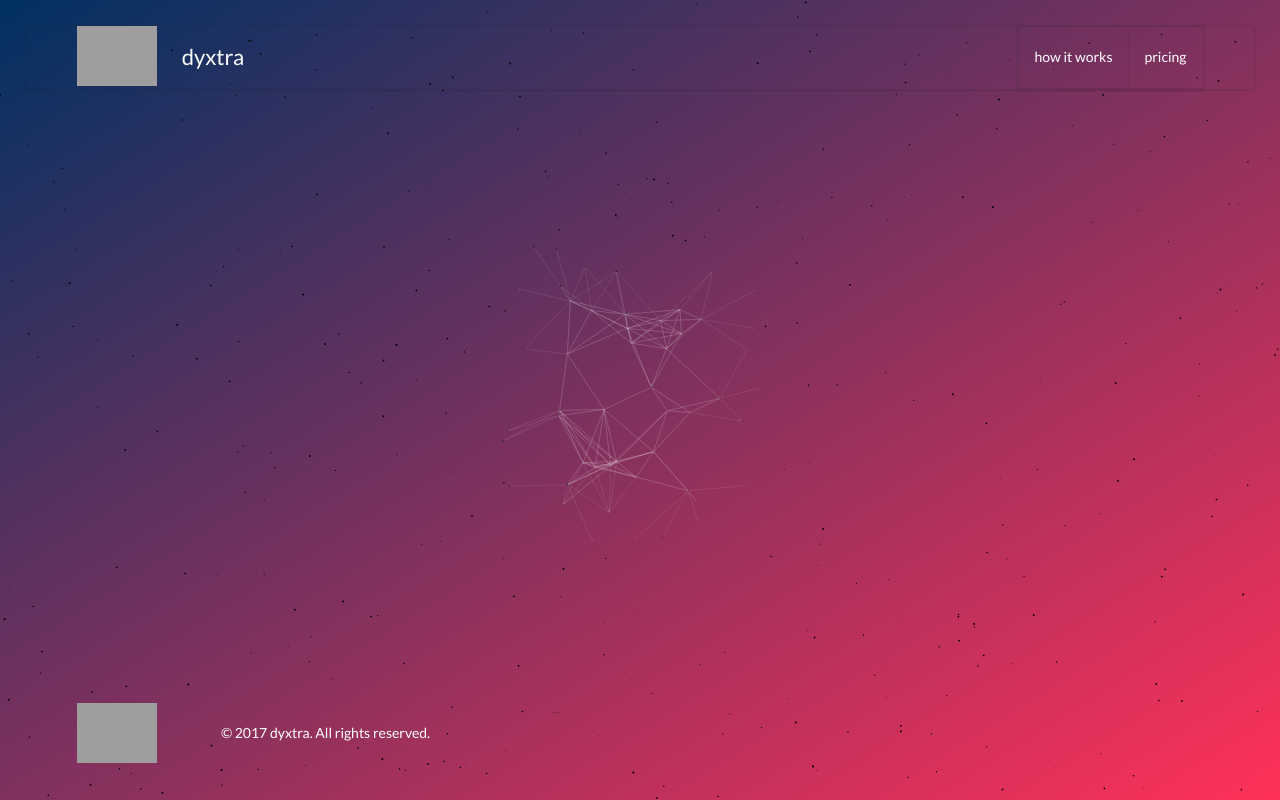
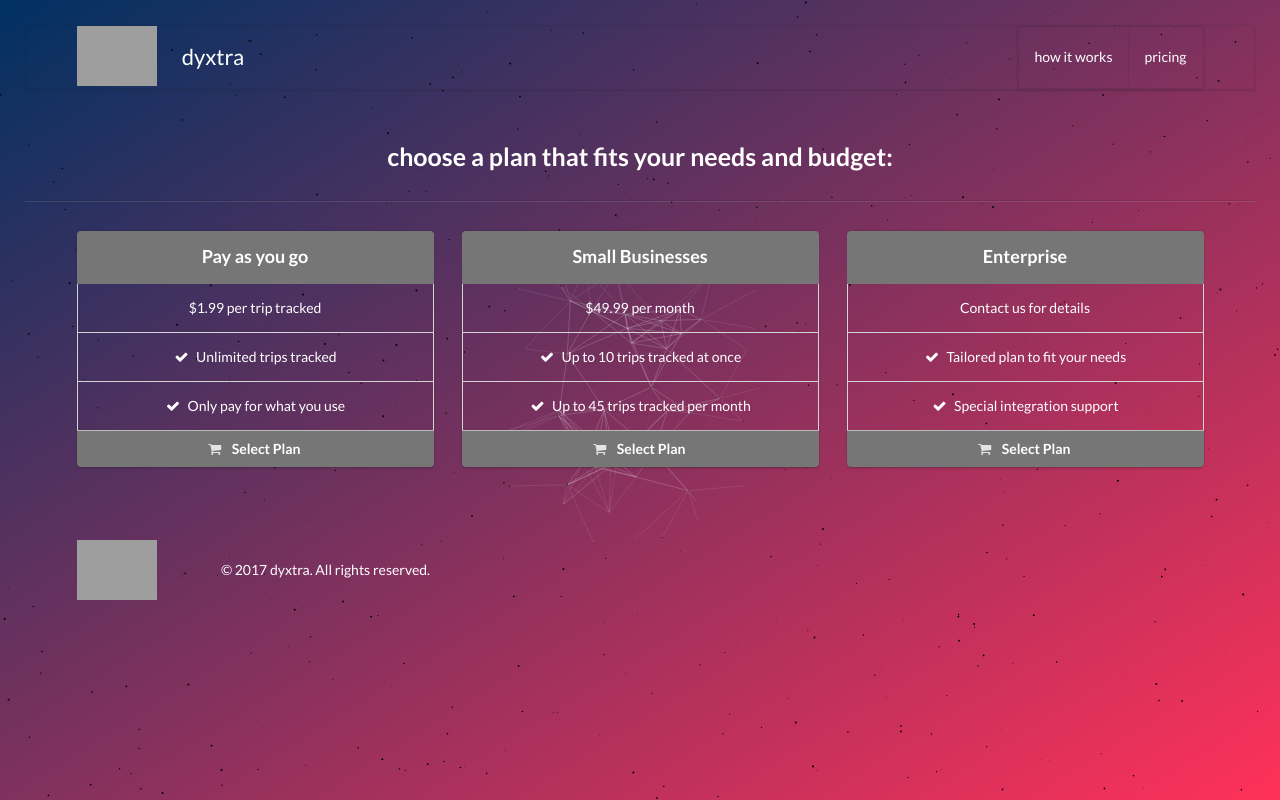
Before and after one commit to yusuf-musleh/dyxtra-landing-page, a Flask app: page /pricing in a window 1280 px wide. Run offline with Flask 2, Linux system fonts and the light colour scheme; grey boxes are pictures that could not be loaded.

Commit message:
Add pricing page content

```diff
--- a/server.py
+++ b/server.py
@@ -11,3 +11,8 @@ def index():
 @app.route('/pricing', methods=['GET'])
 def pricing():
 	return render_template('pricing.html')
+
+
+@app.route('/register', methods=['GET'])
+def register():
+	return render_template('register.html')
--- a/static/css/index.css
+++ b/static/css/index.css
@@ -126,10 +126,33 @@ p.copyright_text {
 	color: white;
 }
 
-// div.ui.vertical.footer.segment {
-// 	margin-top: 500px
-// }
+.plan_column {
+	text-align: center;
+}
 
+div.ui.attached, div.ui.attached.secondary {
+	background: transparent;
+	color: white;
+}
+
+div.ui.bottom.attached.button {
+	margin-left: -1px;
+    margin-right: -1px;
+}
+
+div.ui.top.attached.grey {
+	border-color: #767676;
+}
+
+div.ui.message.huge {
+	background: transparent;
+	border-style: dashed;
+	border-color: white;
+}
+
+div.ui.huge.message > p {
+	color: white;
+}
 
 @media screen and (min-width: 768px) {
 	#main_title {
--- a/static/js/index.js
+++ b/static/js/index.js
@@ -17,7 +17,7 @@ $(document).ready(function () {
  		if ($(this).attr('href') == "#how_it_works_div" && $(location).attr('href').indexOf("/pricing") != -1) {
  			$(location).attr('href', '/#how_it_works_div')
  		}
- 		else if ($(this).attr('href').indexOf("/pricing") == -1) {
+ 		else if ($(this).attr('href').indexOf("/") == -1) {
 		    $('html, body').animate({
 		        scrollTop: $( $(this).attr('href') ).offset().top + 200
 		    }, 500);
--- a/templates/index.html
+++ b/templates/index.html
@@ -9,7 +9,7 @@
           <div id="typed_word_div"><span id="element"></span></div>
           is. By providing them with <u>real-time tracking</u> while you focus on running and growing your business.
         </h2>
-        <button class="ui inverted right labeled icon large button" id="main_get_started_btn">
+        <button onclick="window.location='{{ url_for('pricing') }}';" class="ui inverted right labeled icon large button" id="main_get_started_btn">
           <i class="right arrow icon"></i>
           Get Started
         </button>
--- a/templates/pricing.html
+++ b/templates/pricing.html
@@ -1,5 +1,86 @@
   {% extends "base.html" %}
     {% block content %}
-    <div id="how_it_works_div">
+
+    <div id="plans_and_pricing_div">
+      <h2 class="ui centered header">choose a plan that fits your needs and budget:</h2>
+      <div class="ui section divider"></div>
+      <div class="ui container">
+        <div class="ui three columns stackable grid">
+            <div class="column plan_column">
+                <div class="ui segments plan">
+                    <div class="ui top attached segment grey inverted plan-title">
+                        <span class="ui header">Pay as you go</span>
+                    </div>
+                    <div class="ui attached segment feature">
+                      <div class="amount">$1.99 per trip tracked</div>
+                    </div>
+                    <div class="ui attached secondary segment feature">
+                      <i class="icon check"></i>
+                      Unlimited trips tracked
+                    </div>
+                    <div class="ui attached segment feature">
+                      <i class="icon check"></i>
+                      Only pay for what you use
+                    </div>
+                    <div class="ui bottom attached grey button btn-plan">
+                        <i class="cart icon"></i>
+                        Select Plan
+                    </div>
+
+                </div>
+            </div>
+          <div class="column plan_column">
+                <div class="ui segments plan principal">
+                    <div class="ui top attached segment grey inverted plan-title">
+                        <span class="ui header">Small Businesses</span>
+                    </div>
+                    <div class="ui attached segment feature">
+                      <div class="amount">$49.99 per month</div>
+                    </div>
+                    <div class="ui attached secondary segment feature">
+                      <i class="icon check"></i>
+                      Up to 10 trips tracked at once
+                    </div>
+                    <div class="ui attached segment feature">
+                      <i class="icon check"></i>
+                      Up to 45 trips tracked per month
+                    </div>
+                    <div class="ui bottom attached grey button btn-plan">
+                        <i class="cart icon"></i>
+                        Select Plan
+                    </div>
+
+                </div>
+            </div>
+          <div class="column plan_column">
+                <div class="ui segments plan">
+                    <div class="ui top attached segment grey inverted plan-title">
+                        <span class="ui header">Enterprise</span>
+                    </div>
+                    <div class="ui attached segment feature">
+                      <!-- <span class="regular-price">De: R$ 50,00</span> -->
+                      <div class="amount">Contact us for details</div>
+                    </div>
+                    <div class="ui attached secondary segment feature">
+                      <i class="icon check"></i>
+                      Tailored plan to fit your needs
+                    </div>
+                    <div class="ui attached segment feature">
+                      <i class="icon check"></i>
+                      Special integration support
+                    </div>
+                    <div class="ui bottom attached grey button btn-plan">
+                        <i class="cart icon"></i>
+                        Select Plan
+                    </div>
+
+                </div>
+            </div>
+        </div>
+      </div>
+
     </div>
+
+    <div class="ui section hidden divider"></div>
+
     {% endblock %}
```
